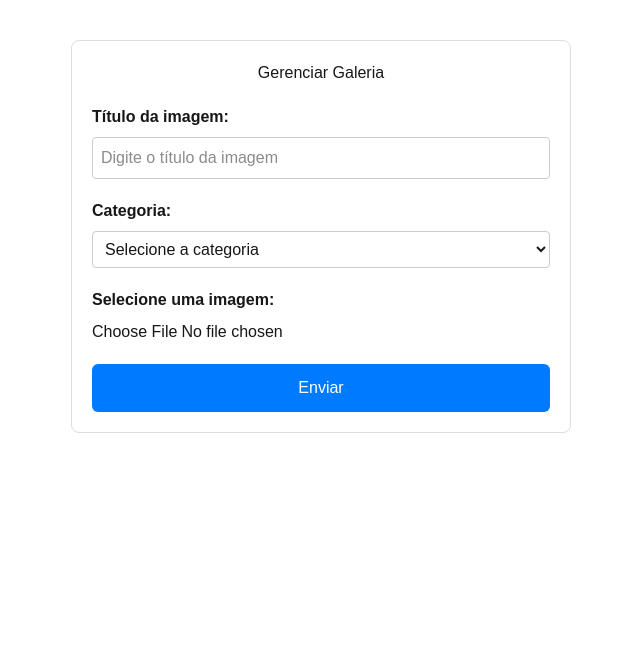
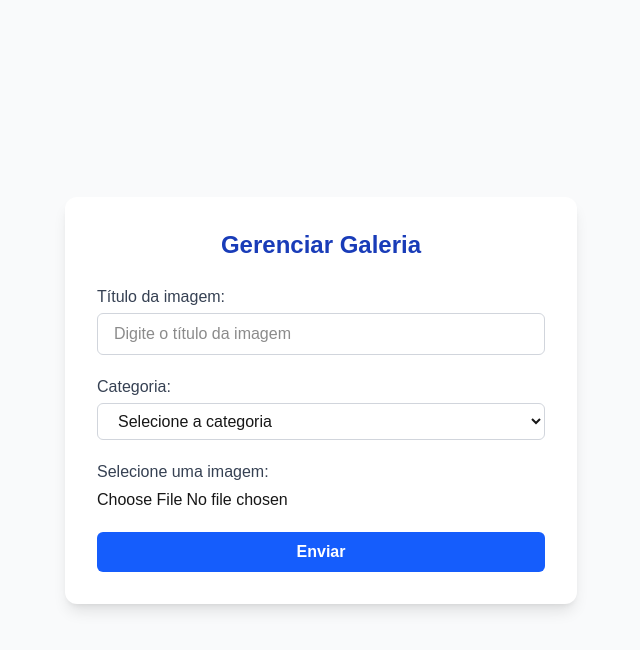
Before and after one commit to AdsonVicente/FRONT-END-TCC-PROJETO, a Next.js app: page /administrador/galeria in a window 1280 px wide. Shown: the top 650 px of the page, without its empty margins (319-959 px from the left). Built offline with nearby package versions, Linux system fonts and the light colour scheme; no server answers.

Commit message:
feat: adiciona página História da Comunidade Ágape com melhorias no design e textos institucionais

```diff
--- a/next.config.ts
+++ b/next.config.ts
@@ -2,7 +2,8 @@ import type { NextConfig } from "next";
 
 const nextConfig: NextConfig = {
   images: {
-    domains: ['res.cloudinary.com'],
+    domains: ['res.cloudinary.com','raw.githubusercontent.com'],
+
   },
 };
 
--- a/src/app/administrador/galeria/page.tsx
+++ b/src/app/administrador/galeria/page.tsx
@@ -1,10 +1,11 @@
-// src/pages/admin-galeria.tsx
+'use client';
+
 import { useState, useEffect, FormEvent } from 'react';
 import { api } from '@/app/services/api';
 import { ToastContainer, toast } from 'react-toastify';
 import 'react-toastify/dist/ReactToastify.css';
 
-export default function AdminGaleria() {
+export default function AdminGaleriaPage() {
   const [titulo, setTitulo] = useState('');
   const [categoria, setCategoria] = useState('');
   const [file, setFile] = useState<File | null>(null);
@@ -42,9 +43,7 @@ export default function AdminGaleria() {
       formData.append('categoria', categoria);
       formData.append('file', file);
 
-      await api.post('/galeria', formData, {
-        headers: { 'Content-Type': 'multipart/form-data' },
-      });
+      await api.post('/galeria', formData);
 
       toast.success('Imagem enviada com sucesso!');
       setTitulo('');
@@ -60,21 +59,18 @@ export default function AdminGaleria() {
   };
 
   return (
-    <div
-      style={{
-        maxWidth: 500,
-        margin: '40px auto',
-        padding: 20,
-        border: '1px solid #ddd',
-        borderRadius: 8,
-      }}
-    >
-      <h1 style={{ textAlign: 'center', marginBottom: 20 }}>Gerenciar Galeria</h1>
+    <main className="min-h-screen bg-gray-50 flex items-center justify-center px-4">
+      <div className="w-full max-w-lg bg-white rounded-xl shadow-lg p-8">
+        <h1 className="text-2xl font-bold text-center mb-6 text-blue-800">
+          Gerenciar Galeria
+        </h1>
 
-      <form onSubmit={handleSubmit}>
+        <form onSubmit={handleSubmit} className="space-y-5">
+          {/* Título */}
+          <div>
             <label
               htmlFor="titulo"
-          style={{ display: 'block', marginBottom: 8, fontWeight: 'bold' }}
+              className="block font-medium text-gray-700 mb-1"
             >
               Título da imagem:
             </label>
@@ -86,19 +82,15 @@ export default function AdminGaleria() {
               onChange={(e) => setTitulo(e.target.value)}
               required
               disabled={enviando}
-          style={{
-            width: '100%',
-            padding: 8,
-            marginBottom: 20,
-            borderRadius: 4,
-            border: '1px solid #ccc',
-            fontSize: 16,
-          }}
+              className="w-full border border-gray-300 rounded-md px-4 py-2 focus:outline-none focus:ring-2 focus:ring-blue-500"
             />
+          </div>
 
+          {/* Categoria */}
+          <div>
             <label
               htmlFor="categoria"
-          style={{ display: 'block', marginBottom: 8, fontWeight: 'bold' }}
+              className="block font-medium text-gray-700 mb-1"
             >
               Categoria:
             </label>
@@ -108,15 +100,7 @@ export default function AdminGaleria() {
               onChange={(e) => setCategoria(e.target.value)}
               required
               disabled={enviando}
-          style={{
-            width: '100%',
-            padding: 8,
-            marginBottom: 20,
-            borderRadius: 4,
-            border: '1px solid #ccc',
-            fontSize: 16,
-            cursor: 'pointer',
-          }}
+              className="w-full border border-gray-300 rounded-md px-4 py-2 focus:outline-none focus:ring-2 focus:ring-blue-500"
             >
               <option value="" disabled>
                 Selecione a categoria
@@ -135,10 +119,13 @@ export default function AdminGaleria() {
               <option value="setor-familia">Setor Família</option>
               <option value="outros">Outros</option>
             </select>
+          </div>
 
+          {/* Imagem */}
+          <div>
             <label
               htmlFor="file"
-          style={{ display: 'block', marginBottom: 8, fontWeight: 'bold' }}
+              className="block font-medium text-gray-700 mb-1"
             >
               Selecione uma imagem:
             </label>
@@ -149,35 +136,33 @@ export default function AdminGaleria() {
               onChange={(e) => setFile(e.target.files?.[0] || null)}
               required
               disabled={enviando}
-          style={{ marginBottom: 20 }}
+              className="w-full"
             />
+          </div>
 
+          {/* Preview da imagem */}
           {previewUrl && (
-          <div style={{ marginBottom: 20 }}>
-            <p style={{ fontWeight: 'bold' }}>
-              Confira se esta é a imagem correta antes de enviar:
+            <div>
+              <p className="font-medium mb-2">
+                Confira se esta é a imagem correta:
               </p>
               <img
                 src={previewUrl}
                 alt="Prévia da imagem"
-              style={{ maxWidth: '100%', maxHeight: 300, borderRadius: 6, border: '1px solid #ccc' }}
+                className="w-full max-h-64 object-contain border border-gray-300 rounded-md"
               />
             </div>
           )}
 
+          {/* Botão */}
           <button
             type="submit"
             disabled={enviando}
-          style={{
-            width: '100%',
-            padding: 12,
-            backgroundColor: '#007bff',
-            color: '#fff',
-            border: 'none',
-            borderRadius: 6,
-            fontSize: 16,
-            cursor: enviando ? 'not-allowed' : 'pointer',
-          }}
+            className={`w-full py-2 rounded-md text-white font-semibold transition ${
+              enviando
+                ? 'bg-blue-400 cursor-not-allowed'
+                : 'bg-blue-600 hover:bg-blue-700'
+            }`}
           >
             {enviando ? 'Enviando...' : 'Enviar'}
           </button>
@@ -185,5 +170,6 @@ export default function AdminGaleria() {
 
         <ToastContainer position="top-right" autoClose={3000} />
       </div>
+    </main>
   );
 }
--- a/src/app/sobre/santos/francisco/layout.tsx
+++ /dev/null
@@ -1,21 +0,0 @@
-import Navbar from "@/app/componentes/navbar/Navbar";
-import Footer from "@/app/componentes/footer/page";
-
-export const metadata = {
-    title: "Login | Comunidade Ágape",
-    description: "Acesso restrito para administradores da Comunidade Católica Ágape.",
-};
-
-export default function Layout({
-    children,
-}: {
-    children: React.ReactNode;
-}) {
-    return (
-        <>
-            <Navbar />
-            {children}
-            <Footer />
-        </>
-    );
-}
--- a/src/app/sobre/santos/terezinha/layout.tsx
+++ /dev/null
@@ -1,21 +0,0 @@
-import Navbar from "@/app/componentes/navbar/Navbar";
-import Footer from "@/app/componentes/footer/page";
-
-export const metadata = {
-    title: "Login | Comunidade Ágape",
-    description: "Acesso restrito para administradores da Comunidade Católica Ágape.",
-};
-
-export default function Layout({
-    children,
-}: {
-    children: React.ReactNode;
-}) {
-    return (
-        <>
-            <Navbar />
-            {children}
-            <Footer />
-        </>
-    );
-}
```
Also changed, not shown: src/app/sobre/santos/francisco/page.tsx (+27 -18 lines), src/app/sobre/santos/terezinha/page.tsx (+35 -20 lines). Lines whose indentation alone changed are shown as unchanged.
